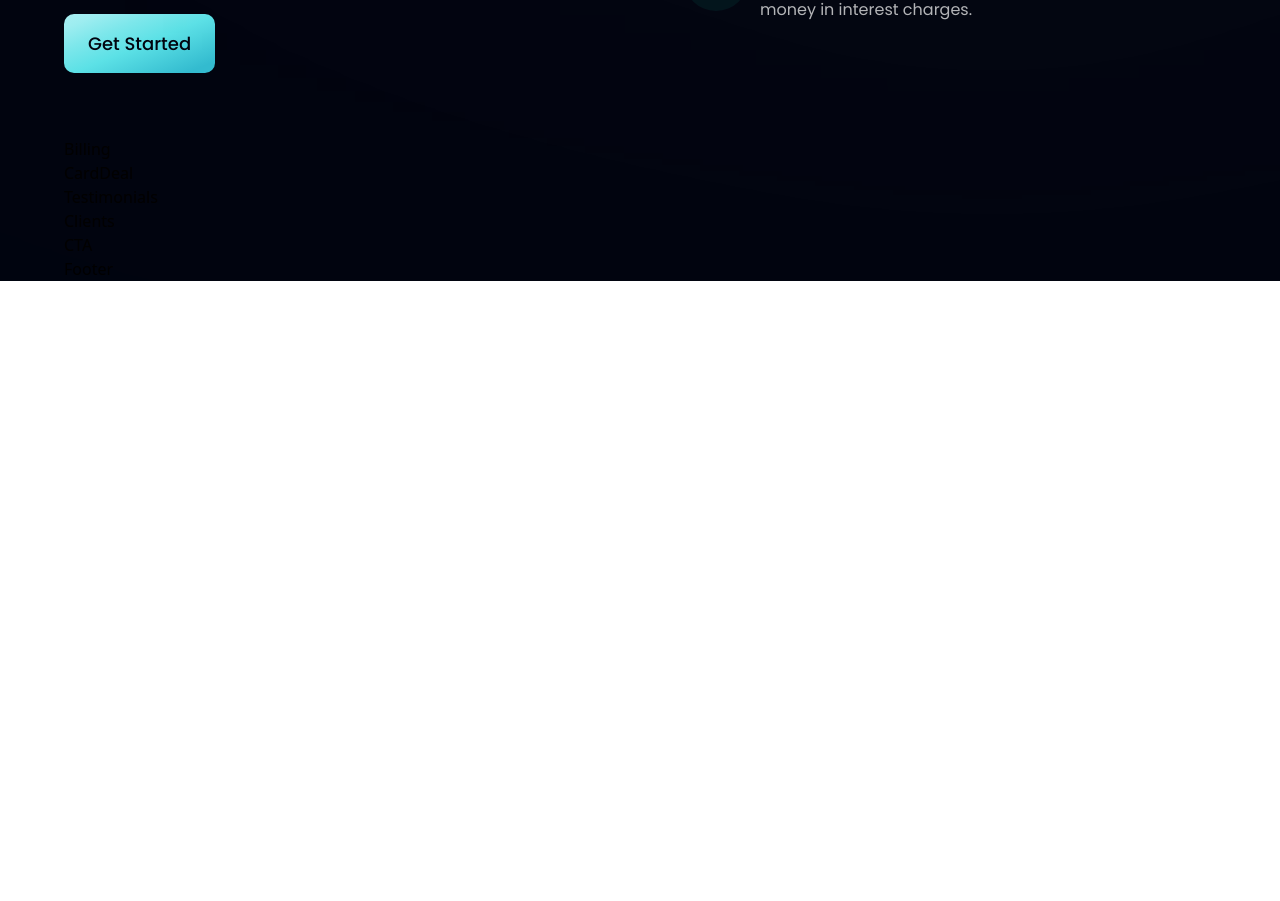
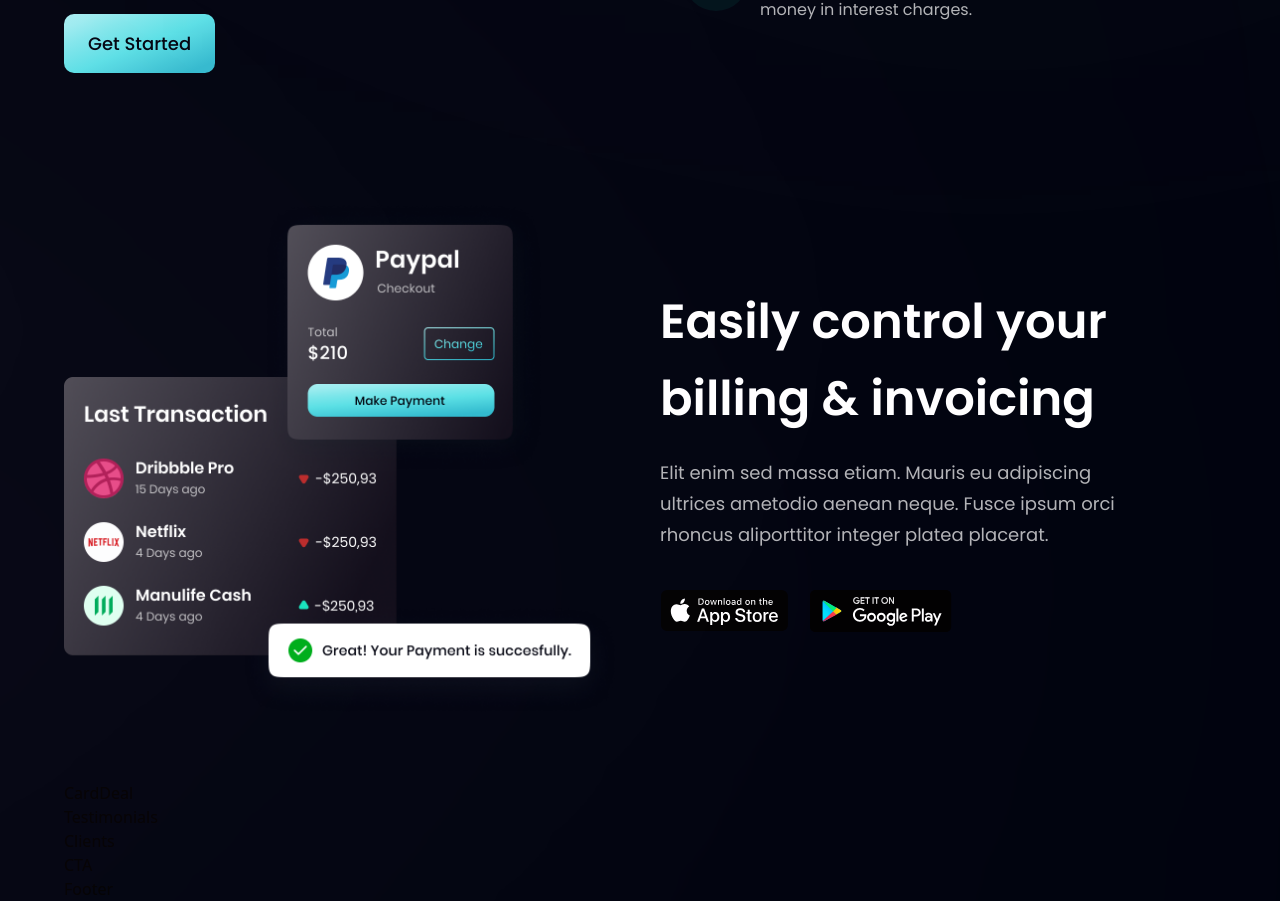
Before and after one commit to Lord-Mugen/Bank-app, a React (Vite) app: page / in a window 1280 px wide. Shown: the part 1396-2297 px from the top of the page. Before the commit the page ends 1677 px from the top, so only its background shows below. Built offline with nearby package versions, Linux system fonts and the light colour scheme.

Commit message:
business section done

```diff
--- a/src/components/Billing/Billing.jsx
+++ b/src/components/Billing/Billing.jsx
@@ -1,5 +1,45 @@
-const Billing = () => {
-  return <div>Billing</div>;
-};
+import { apple, bill, google } from "../../assets";
+import styles, { layout } from "../../style";
+
+const Billing = () => (
+  <section id="product" className={layout.sectionReverse}>
+    <div className={layout.sectionImgReverse}>
+      <img
+        src={bill}
+        alt="billing"
+        className="w-[100%] h-[100%] relative z-[5]"
+      />
+
+      {/* gradient start */}
+      <div className="absolute z-[3] -left-1/2 top-0 w-[50%] h-[50%] rounded-full white__gradient" />
+      <div className="absolute z-[0] w-[50%] h-[50%] -left-1/2 bottom-0 rounded-full pink__gradient" />
+      {/* gradient end */}
+    </div>
+
+    <div className={layout.sectionInfo}>
+      <h2 className={styles.heading2}>
+        Easily control your <br className="sm:block hidden" /> billing &
+        invoicing
+      </h2>
+      <p className={`${styles.paragraph} max-w-[470px] mt-5`}>
+        Elit enim sed massa etiam. Mauris eu adipiscing ultrices ametodio aenean
+        neque. Fusce ipsum orci rhoncus aliporttitor integer platea placerat.
+      </p>
+
+      <div className="flex flex-row flex-wrap sm:mt-10 mt-6">
+        <img
+          src={apple}
+          alt="google_play"
+          className="w-[128.86px] h-[42.05px] object-contain mr-5 cursor-pointer"
+        />
+        <img
+          src={google}
+          alt="google_play"
+          className="w-[144.17px] h-[43.08px] object-contain cursor-pointer"
+        />
+      </div>
+    </div>
+  </section>
+);
 
 export default Billing;
```
